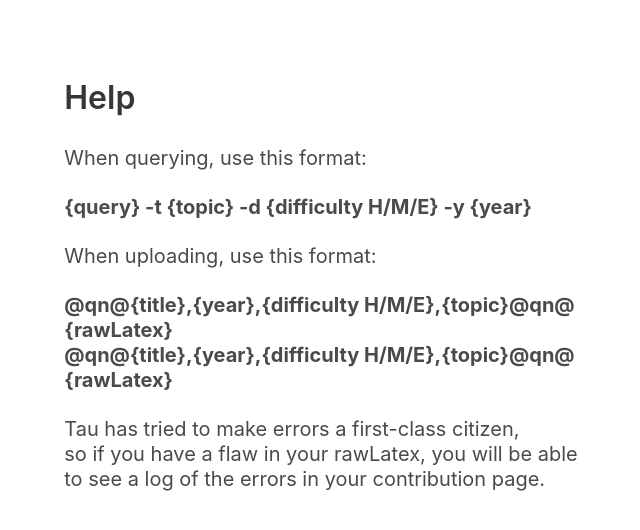
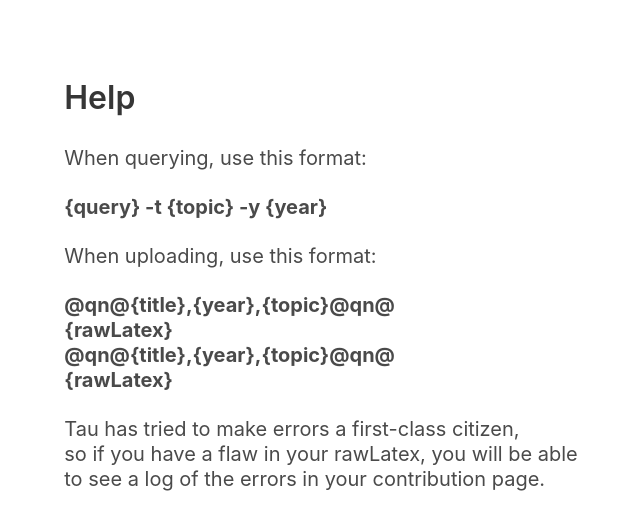
Before and after one commit to kavishsathia/tau, a Flask app: page /help in a window 1280 px wide. Shown: the top 530 px of the page, without its empty margins (319-959 px from the left). Run offline with Flask 2, Linux system fonts and the light colour scheme; some libraries are stand-ins or nearby versions.

Commit message:
removed diff filter because its subjective

```diff
--- a/main.py
+++ b/main.py
@@ -10,15 +10,14 @@ app.secret_key = "computing"
 class Question():
     def __init__(self, l, index):
         attributes = l[index].split(",")
-        if len(attributes) == 4:
+        if len(attributes) == 3:
             self.title = attributes[0]
             try:
                 year = int(attributes[1])
             except:
                 year = 0
             self.year = year
-            self.difficulty = attributes[2] if attributes[2] in ["H", "M", "E"] else "M"
-            self.topic = attributes[3]
+            self.topic = attributes[2]
             if index + 1 < len(l):
                 self.question = l[index + 1]
             else:
@@ -60,14 +59,11 @@ def results_page():
     data = data + ("%" + query.strip() + "%",)
     register = ""
     for i in range(0, len(search)):
-        if search[i] in ["-t", "-d", "-y"]:
+        if search[i] in ["-t", "-y"]:
             register = search[i]
         elif register == "-t":
             data = data + ("%" + search[i] + "%",)
             sql_string = sql_string + "topic LIKE ? AND "
-        elif register == "-d":
-            data = data + (search[i],)
-            sql_string = sql_string + "difficulty = ? AND "
         elif register == "-y":
             try:
                 year = int(search[i])
@@ -173,17 +169,17 @@ def upload_data():
         cursor = database.cursor()
         try:
             if exists(f"static/{hash}-{nonce}-{rand}-crop.pdf"):
-                sql_data = (datum.year, datum.difficulty, datum.topic, session['username'], f"{hash}-{nonce}-{rand}", datum.title, datum.question, 'Success')
-                cursor.execute(f"INSERT INTO Question ('year', 'difficulty', "
+                sql_data = (datum.year, datum.topic, session['username'], f"{hash}-{nonce}-{rand}", datum.title, datum.question, 'Success')
+                cursor.execute(f"INSERT INTO Question ('year', "
                                f"'topic', 'username', 'file_name', 'title', 'contents', 'status') VALUES (?, "
-                               f"?, ?, ?, ?, ?, ?, ?);", sql_data)
+                               f"?, ?, ?, ?, ?, ?);", sql_data)
             else:
-                sql_data = (datum.year, datum.difficulty, datum.topic, session['username'],
+                sql_data = (datum.year, datum.topic, session['username'],
                            f"{hash}-{nonce}-{rand}", datum.title, datum.question,
                            'Error')
-                cursor.execute(f"INSERT INTO Question ('year', 'difficulty', "
+                cursor.execute(f"INSERT INTO Question ('year', "
                                f"'topic', 'username', 'file_name', 'title', 'contents', 'status') VALUES (?, "
-                               f"?, ?, ?, ?, ?, ?, ?);", sql_data)
+                               f"?, ?, ?, ?, ?, ?);", sql_data)
             database.commit()
         finally:
             # we don't redirect to the error page here because the server will just choose to ignore faulty entry that causes the SQL to malfunction (quite rare)
--- a/templates/contributions.html
+++ b/templates/contributions.html
@@ -100,12 +100,12 @@
         <div class="grid">
             <div class="title-margin">
                 <div class="start-error">
-                    <h1 class="title is-4">{{ item[6]|truncate(12, True) }}</h1>
+                    <h1 class="title is-4">{{ item[6]|truncate(15, True) }}</h1>
                     {% if item[7] == "Error" %}
                     <h1 class="laptop subtitle is-6">There was an error in the compilation of your TeX file. <a href="/static/{{ item[5] }}.log">View the logs.</a></h1>
                     <h1 class="mobile subtitle is-7">There was an error in the compilation of your TeX file. <a href="/static/{{ item[5] }}.log">View the logs.</a></h1>
                     {% else %}
-                    <h2 class="subtitle is-6">{{ item[1] }} | {{ item[2] }} | {{ item[3]|truncate(10, True) }}</h2>
+                    <h2 class="subtitle is-6">{{ item[1] }} | {{ item[3]|truncate(15, True) }}</h2>
                     {% endif %}
                 </div>
                 <div class="laptop end">
--- a/templates/help.html
+++ b/templates/help.html
@@ -18,17 +18,17 @@
             When querying, use this format:
         </h1>
        <h1 class="subtitle is-5">
-           <b>{query} -t {topic} -d {difficulty H/M/E} -y {year}</b>
+           <b>{query} -t {topic} -y {year}</b>
         </h1>
        <h1 class="subtitle is-5">
            When uploading, use this format:
         </h1>
        <h1 class="subtitle is-5">
-           <b> @qn@{title},{year},{difficulty H/M/E},{topic}@qn@
+           <b> @qn@{title},{year},{topic}@qn@
            <br>
            {rawLatex}
            <br>
-           @qn@{title},{year},{difficulty H/M/E},{topic}@qn@
+           @qn@{title},{year},{topic}@qn@
            <br>
                {rawLatex} </b>
         </h1>
--- a/templates/index.html
+++ b/templates/index.html
@@ -61,7 +61,7 @@
         <img src="/static/tau2.png" width=100px height=100px class="laptop">
         <img src="/static/tau2.png" width=85px height=85px class="mobile">
     </div>
-    <input class="input search-margin" type="text" name="search" placeholder="{query} -t {topic} -d {difficulty H/M/E} -y {year}">
+    <input class="input search-margin" type="text" name="search" placeholder="{query} -t {topic} -y {year}">
     </form>
 </div>
 </body>
--- a/templates/upload.html
+++ b/templates/upload.html
@@ -64,7 +64,7 @@
            <h1 class="title">Upload</h1>
         </div>
         <div class="center-items">
-            <h1 class="subtitle is-6 text-center">Make sure to include \pagenumbering{gobble} in your code and to start every seperate question with @qn@Title,Year,Difficulty,Topic@qn@</h1>
+            <h1 class="subtitle is-6 text-center">Make sure to include \pagenumbering{gobble} in your code and to start every seperate question with @qn@{title},{year},{topic}@qn@</h1>
         </div>
         <form action="/upload_data" method="POST" enctype="multipart/form-data">
         <div class="center-items">
```
Also changed, not shown: templates/results.html (+4 -4 lines).
